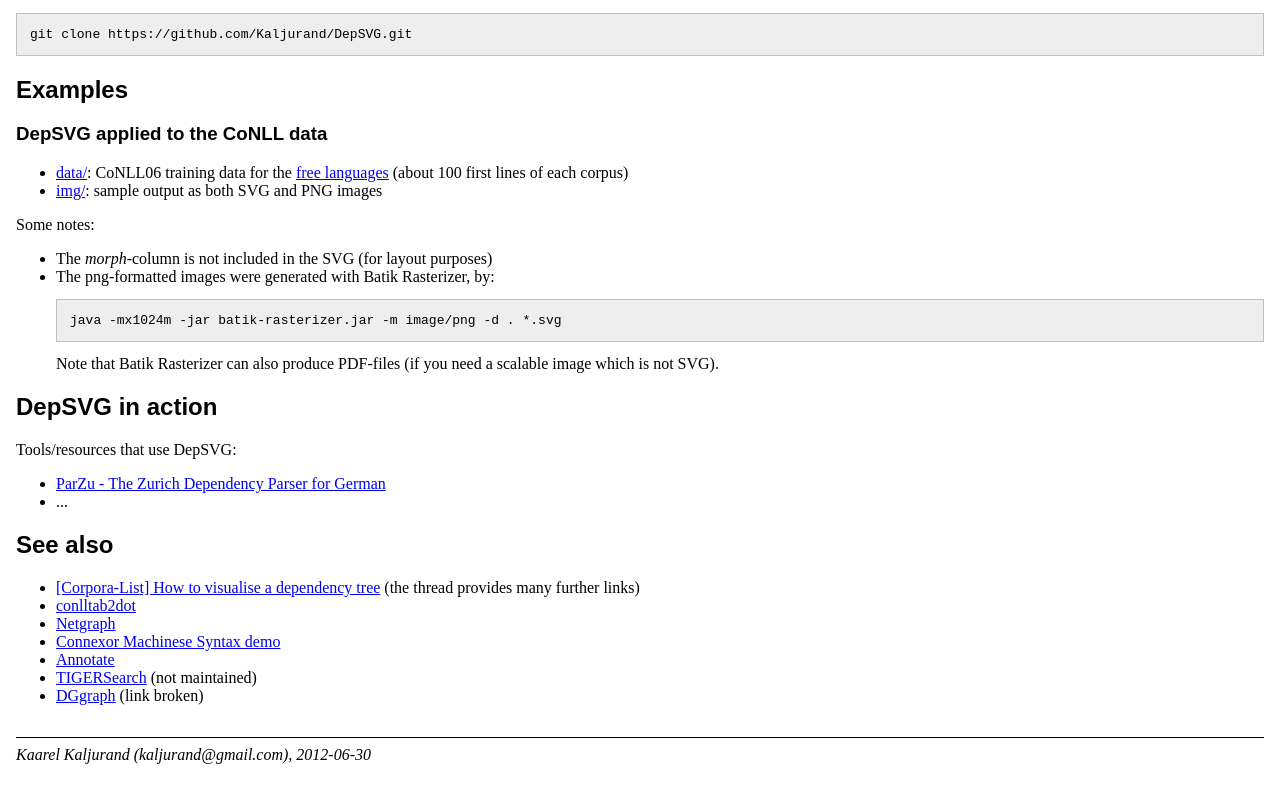
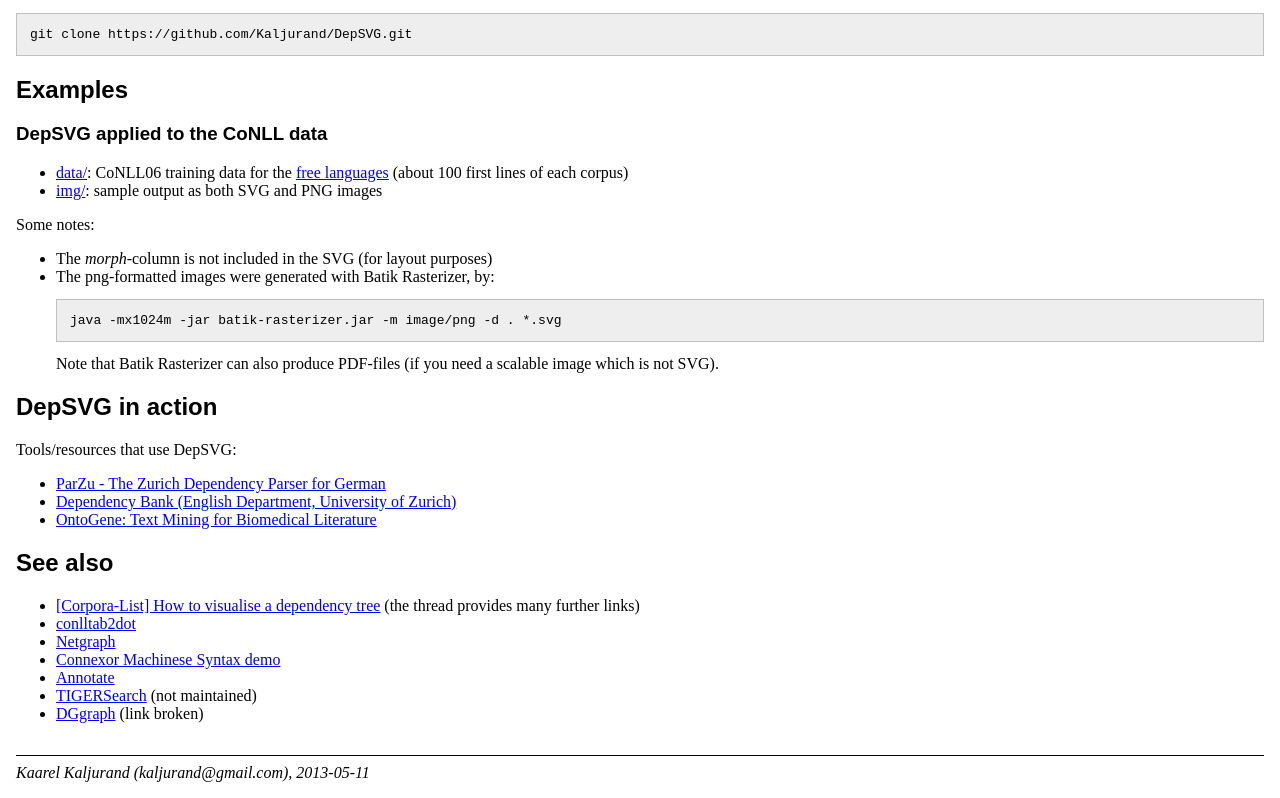
Before and after one commit to Kaljurand/DepSVG, a plain HTML site: page index.html in a window 1280 px wide. Shown: the part 854-1652 px from the top of the page. Drawn offline with Linux system fonts and the light colour scheme; a script that the page names is missing.

Commit message:
Add more users

```diff
--- a/index.html
+++ b/index.html
@@ -98,7 +98,8 @@ image which is not SVG).</li>
 
 <ul>
 <li><a href="http://kitt.cl.uzh.ch/kitt/parzu/">ParZu - The Zurich Dependency Parser for German</a></li>
-<li>...</li>
+<li><a href="http://www.es.uzh.ch/Subsites/Projects/dbank.html">Dependency Bank (English Department, University of Zurich)</a></li>
+<li><a href="http://www.ontogene.org/">OntoGene: Text Mining for Biomedical Literature</a></li>
 </ul>
 
 <h2>See also</h2>
@@ -116,7 +117,7 @@ image which is not SVG).</li>
 
 <address>
 Kaarel Kaljurand (kaljurand@gmail.com),
-2012-06-30
+2013-05-11
 </address>
 
 </body>
```
